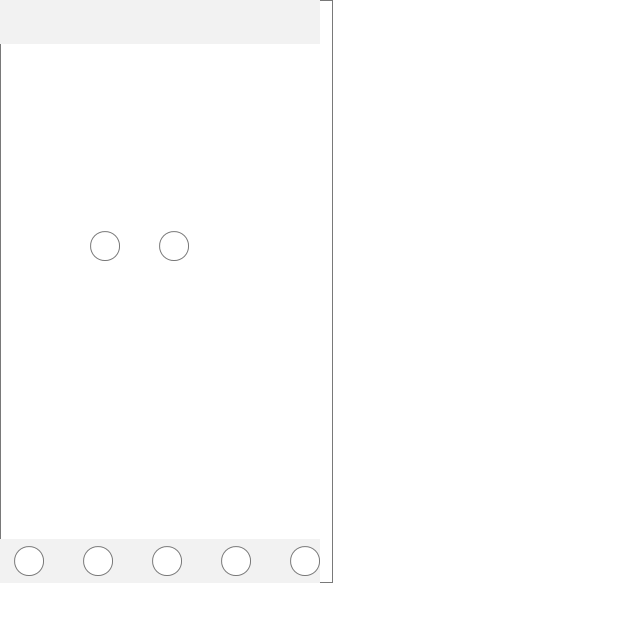
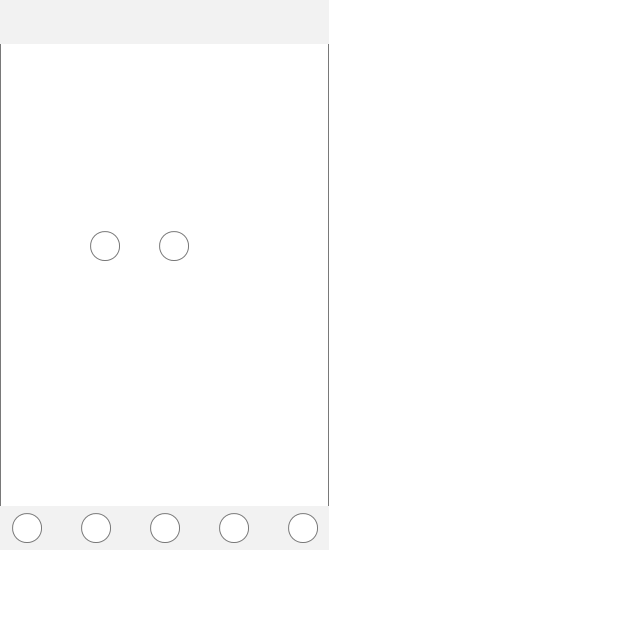
Before and after one commit to crims99/boztax, a plain HTML site: page 页面框架1.html in a window 1280 px wide. Shown: the whole page, without its empty margins (0-640 px from the left). Drawn offline with Linux system fonts and the light colour scheme.

Commit message:
1.5
微调

```diff
--- a/files/页面框架1/styles.css
+++ b/files/页面框架1/styles.css
@@ -3,7 +3,7 @@ body {
   background-image:none;
   position:static;
   left:auto;
-  width:333px;
+  width:329px;
   margin-left:0;
   margin-right:0;
   text-align:left;
@@ -16,8 +16,8 @@ body {
   position:absolute;
   left:0px;
   top:0px;
-  width:333px;
-  height:583px;
+  width:329px;
+  height:550px;
   background:inherit;
   background-color:rgba(255, 255, 255, 1);
   box-sizing:border-box;
@@ -33,14 +33,14 @@ body {
   position:absolute;
   left:0px;
   top:0px;
-  width:333px;
-  height:583px;
+  width:329px;
+  height:550px;
 }
 #u1 {
   position:absolute;
   left:2px;
-  top:284px;
-  width:329px;
+  top:267px;
+  width:325px;
   visibility:hidden;
   word-wrap:break-word;
 }
@@ -48,7 +48,7 @@ body {
   position:absolute;
   left:0px;
   top:0px;
-  width:320px;
+  width:329px;
   height:44px;
   background:inherit;
   background-color:rgba(242, 242, 242, 1);
@@ -62,43 +62,36 @@ body {
   position:absolute;
   left:0px;
   top:0px;
-  width:320px;
+  width:329px;
   height:44px;
 }
 #u3 {
   position:absolute;
   left:2px;
   top:14px;
-  width:316px;
+  width:325px;
   visibility:hidden;
   word-wrap:break-word;
 }
-#u4_div {
+#u4_img {
   position:absolute;
   left:0px;
   top:0px;
-  width:320px;
-  height:44px;
-  background:inherit;
-  background-color:rgba(242, 242, 242, 1);
-  border:none;
-  border-radius:0px;
-  -moz-box-shadow:none;
-  -webkit-box-shadow:none;
-  box-shadow:none;
+  width:30px;
+  height:30px;
 }
 #u4 {
   position:absolute;
-  left:0px;
-  top:539px;
-  width:320px;
-  height:44px;
+  left:159px;
+  top:231px;
+  width:30px;
+  height:30px;
 }
 #u5 {
   position:absolute;
   left:2px;
-  top:14px;
-  width:316px;
+  top:7px;
+  width:26px;
   visibility:hidden;
   word-wrap:break-word;
 }
@@ -111,8 +104,8 @@ body {
 }
 #u6 {
   position:absolute;
-  left:14px;
-  top:546px;
+  left:90px;
+  top:231px;
   width:30px;
   height:30px;
 }
@@ -124,25 +117,32 @@ body {
   visibility:hidden;
   word-wrap:break-word;
 }
-#u8_img {
+#u8_div {
   position:absolute;
   left:0px;
   top:0px;
-  width:30px;
-  height:30px;
+  width:329px;
+  height:44px;
+  background:inherit;
+  background-color:rgba(242, 242, 242, 1);
+  border:none;
+  border-radius:0px;
+  -moz-box-shadow:none;
+  -webkit-box-shadow:none;
+  box-shadow:none;
 }
 #u8 {
   position:absolute;
-  left:152px;
-  top:546px;
-  width:30px;
-  height:30px;
+  left:0px;
+  top:506px;
+  width:329px;
+  height:44px;
 }
 #u9 {
   position:absolute;
   left:2px;
-  top:7px;
-  width:26px;
+  top:14px;
+  width:325px;
   visibility:hidden;
   word-wrap:break-word;
 }
@@ -155,8 +155,8 @@ body {
 }
 #u10 {
   position:absolute;
-  left:290px;
-  top:546px;
+  left:12px;
+  top:513px;
   width:30px;
   height:30px;
 }
@@ -177,8 +177,8 @@ body {
 }
 #u12 {
   position:absolute;
-  left:83px;
-  top:546px;
+  left:150px;
+  top:513px;
   width:30px;
   height:30px;
 }
@@ -199,8 +199,8 @@ body {
 }
 #u14 {
   position:absolute;
-  left:221px;
-  top:546px;
+  left:288px;
+  top:513px;
   width:30px;
   height:30px;
 }
@@ -221,8 +221,8 @@ body {
 }
 #u16 {
   position:absolute;
-  left:159px;
-  top:231px;
+  left:81px;
+  top:513px;
   width:30px;
   height:30px;
 }
@@ -243,8 +243,8 @@ body {
 }
 #u18 {
   position:absolute;
-  left:90px;
-  top:231px;
+  left:219px;
+  top:513px;
   width:30px;
   height:30px;
 }
--- a/页面框架1.html
+++ b/页面框架1.html
@@ -70,9 +70,9 @@
         </div>
       </div>
 
-      <!-- Unnamed (矩形) -->
-      <div id="u4" class="ax_default box_2">
-        <div id="u4_div" class=""></div>
+      <!-- Unnamed (椭圆形) -->
+      <div id="u4" class="ax_default ellipse">
+        <img id="u4_img" class="img " src="images/页面框架1/u4.png"/>
         <!-- Unnamed () -->
         <div id="u5" class="text" style="display: none; visibility: hidden">
           <p><span></span></p>
@@ -81,16 +81,16 @@
 
       <!-- Unnamed (椭圆形) -->
       <div id="u6" class="ax_default ellipse">
-        <img id="u6_img" class="img " src="images/页面框架1/u6.png"/>
+        <img id="u6_img" class="img " src="images/页面框架1/u4.png"/>
         <!-- Unnamed () -->
         <div id="u7" class="text" style="display: none; visibility: hidden">
           <p><span></span></p>
         </div>
       </div>
 
-      <!-- Unnamed (椭圆形) -->
-      <div id="u8" class="ax_default ellipse">
-        <img id="u8_img" class="img " src="images/页面框架1/u6.png"/>
+      <!-- Unnamed (矩形) -->
+      <div id="u8" class="ax_default box_2">
+        <div id="u8_div" class=""></div>
         <!-- Unnamed () -->
         <div id="u9" class="text" style="display: none; visibility: hidden">
           <p><span></span></p>
@@ -99,7 +99,7 @@
 
       <!-- Unnamed (椭圆形) -->
       <div id="u10" class="ax_default ellipse">
-        <img id="u10_img" class="img " src="images/页面框架1/u6.png"/>
+        <img id="u10_img" class="img " src="images/页面框架1/u4.png"/>
         <!-- Unnamed () -->
         <div id="u11" class="text" style="display: none; visibility: hidden">
           <p><span></span></p>
@@ -108,7 +108,7 @@
 
       <!-- Unnamed (椭圆形) -->
       <div id="u12" class="ax_default ellipse">
-        <img id="u12_img" class="img " src="images/页面框架1/u6.png"/>
+        <img id="u12_img" class="img " src="images/页面框架1/u4.png"/>
         <!-- Unnamed () -->
         <div id="u13" class="text" style="display: none; visibility: hidden">
           <p><span></span></p>
@@ -117,7 +117,7 @@
 
       <!-- Unnamed (椭圆形) -->
       <div id="u14" class="ax_default ellipse">
-        <img id="u14_img" class="img " src="images/页面框架1/u6.png"/>
+        <img id="u14_img" class="img " src="images/页面框架1/u4.png"/>
         <!-- Unnamed () -->
         <div id="u15" class="text" style="display: none; visibility: hidden">
           <p><span></span></p>
@@ -126,7 +126,7 @@
 
       <!-- Unnamed (椭圆形) -->
       <div id="u16" class="ax_default ellipse">
-        <img id="u16_img" class="img " src="images/页面框架1/u6.png"/>
+        <img id="u16_img" class="img " src="images/页面框架1/u4.png"/>
         <!-- Unnamed () -->
         <div id="u17" class="text" style="display: none; visibility: hidden">
           <p><span></span></p>
@@ -135,7 +135,7 @@
 
       <!-- Unnamed (椭圆形) -->
       <div id="u18" class="ax_default ellipse">
-        <img id="u18_img" class="img " src="images/页面框架1/u6.png"/>
+        <img id="u18_img" class="img " src="images/页面框架1/u4.png"/>
         <!-- Unnamed () -->
         <div id="u19" class="text" style="display: none; visibility: hidden">
           <p><span></span></p>
```
Also changed, not shown: files/页面框架1/data.js, images/页面框架1/u4.png (added).
